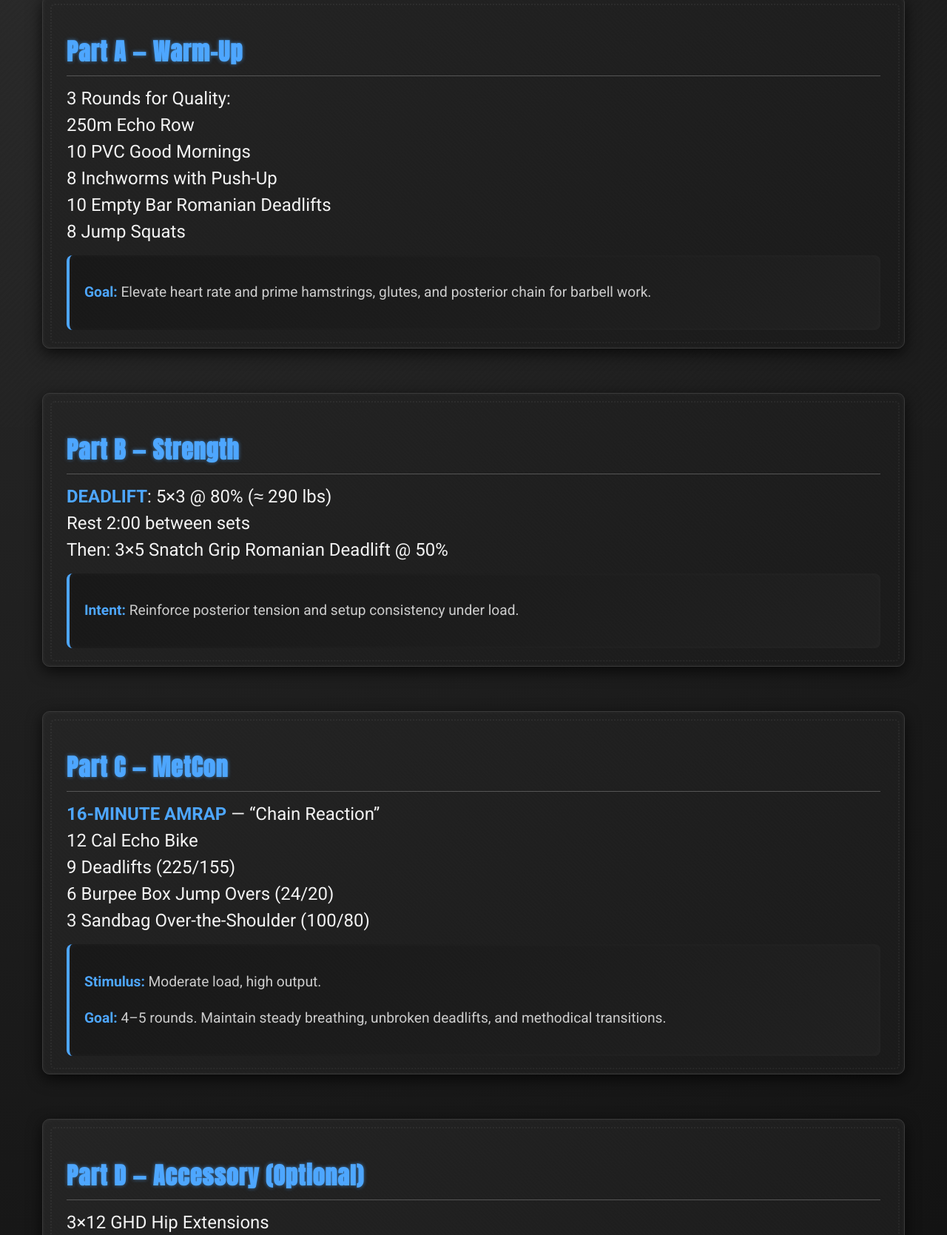
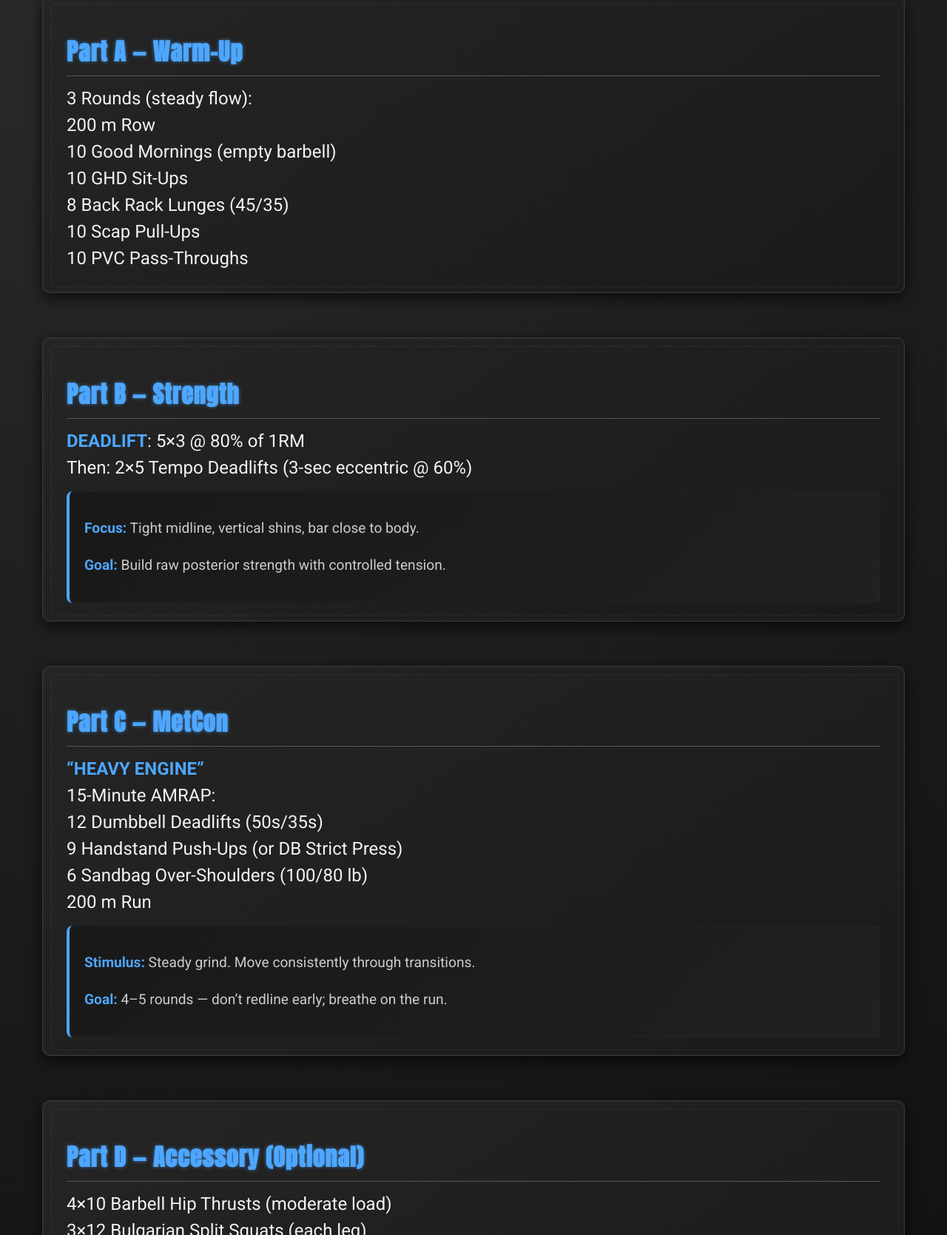
Before and after one commit to jessephaynes/garage-wod-display, a plain HTML site: page index.html in a window 1280 px wide. Shown: the part 223-1892 px from the top of the page at 74% size. Drawn offline with Linux system fonts and the light colour scheme.

Commit message:
Auto update WOD display

```diff
--- a/index.html
+++ b/index.html
@@ -135,56 +135,55 @@
   <div class="section">
     <h2>Part A — Warm-Up</h2>
     <ul>
-      <li>3 Rounds for Quality:</li>
-      <li>250m Echo Row</li>
-      <li>10 PVC Good Mornings</li>
-      <li>8 Inchworms with Push-Up</li>
-      <li>10 Empty Bar Romanian Deadlifts</li>
-      <li>8 Jump Squats</li>
+      <li>3 Rounds (steady flow):</li>
+      <li>200 m Row</li>
+      <li>10 Good Mornings (empty barbell)</li>
+      <li>10 GHD Sit-Ups</li>
+      <li>8 Back Rack Lunges (45/35)</li>
+      <li>10 Scap Pull-Ups</li>
+      <li>10 PVC Pass-Throughs</li>
     </ul>
-    <div class="notes">
-      <p><strong>Goal:</strong> Elevate heart rate and prime hamstrings, glutes, and posterior chain for barbell work.</p>
-    </div>
   </div>
 
   <div class="section">
     <h2>Part B — Strength</h2>
     <ul>
-      <li><span class="highlight">Deadlift</span>: 5×3 @ 80% (≈ 290 lbs)</li>
-      <li>Rest 2:00 between sets</li>
-      <li>Then: 3×5 Snatch Grip Romanian Deadlift @ 50%</li>
+      <li><span class="highlight">Deadlift</span>: 5×3 @ 80% of 1RM</li>
+      <li>Then: 2×5 Tempo Deadlifts (3-sec eccentric @ 60%)</li>
     </ul>
     <div class="notes">
-      <p><strong>Intent:</strong> Reinforce posterior tension and setup consistency under load.</p>
+      <p><strong>Focus:</strong> Tight midline, vertical shins, bar close to body.</p>
+      <p><strong>Goal:</strong> Build raw posterior strength with controlled tension.</p>
     </div>
   </div>
 
   <div class="section">
     <h2>Part C — MetCon</h2>
     <ul>
-      <li><span class="highlight">16-Minute AMRAP</span> — “Chain Reaction”</li>
-      <li>12 Cal Echo Bike</li>
-      <li>9 Deadlifts (225/155)</li>
-      <li>6 Burpee Box Jump Overs (24/20)</li>
-      <li>3 Sandbag Over-the-Shoulder (100/80)</li>
+      <li><span class="highlight">“Heavy Engine”</span></li>
+      <li>15-Minute AMRAP:</li>
+      <li>12 Dumbbell Deadlifts (50s/35s)</li>
+      <li>9 Handstand Push-Ups (or DB Strict Press)</li>
+      <li>6 Sandbag Over-Shoulders (100/80 lb)</li>
+      <li>200 m Run</li>
     </ul>
     <div class="notes">
-      <p><strong>Stimulus:</strong> Moderate load, high output.</p>
-      <p><strong>Goal:</strong> 4–5 rounds. Maintain steady breathing, unbroken deadlifts, and methodical transitions.</p>
+      <p><strong>Stimulus:</strong> Steady grind. Move consistently through transitions.</p>
+      <p><strong>Goal:</strong> 4–5 rounds — don’t redline early; breathe on the run.</p>
     </div>
   </div>
 
   <div class="section">
     <h2>Part D — Accessory (Optional)</h2>
     <ul>
-      <li>3×12 GHD Hip Extensions</li>
-      <li>4×20 Banded Hamstring Curls</li>
-      <li>3×15 Dumbbell Bench Press (50/35)</li>
-      <li>3×15 Weighted Plank Pull-Throughs</li>
-      <li>10 Minutes Easy Row Cooldown</li>
+      <li>4×10 Barbell Hip Thrusts (moderate load)</li>
+      <li>3×12 Bulgarian Split Squats (each leg)</li>
+      <li>3×20 Banded Hamstring Curls</li>
+      <li>3×15 GHD Back Extensions</li>
+      <li>Finisher: 3×200 m Farmer Carry (50s/35s)</li>
     </ul>
     <div class="notes">
-      <p><strong>Accessory Intent:</strong> Build resilient posterior chain and midline while improving recovery through light cyclical movement.</p>
+      <p><strong>Accessory Intent:</strong> Posterior durability + midline strength.</p>
     </div>
   </div>
 
```
